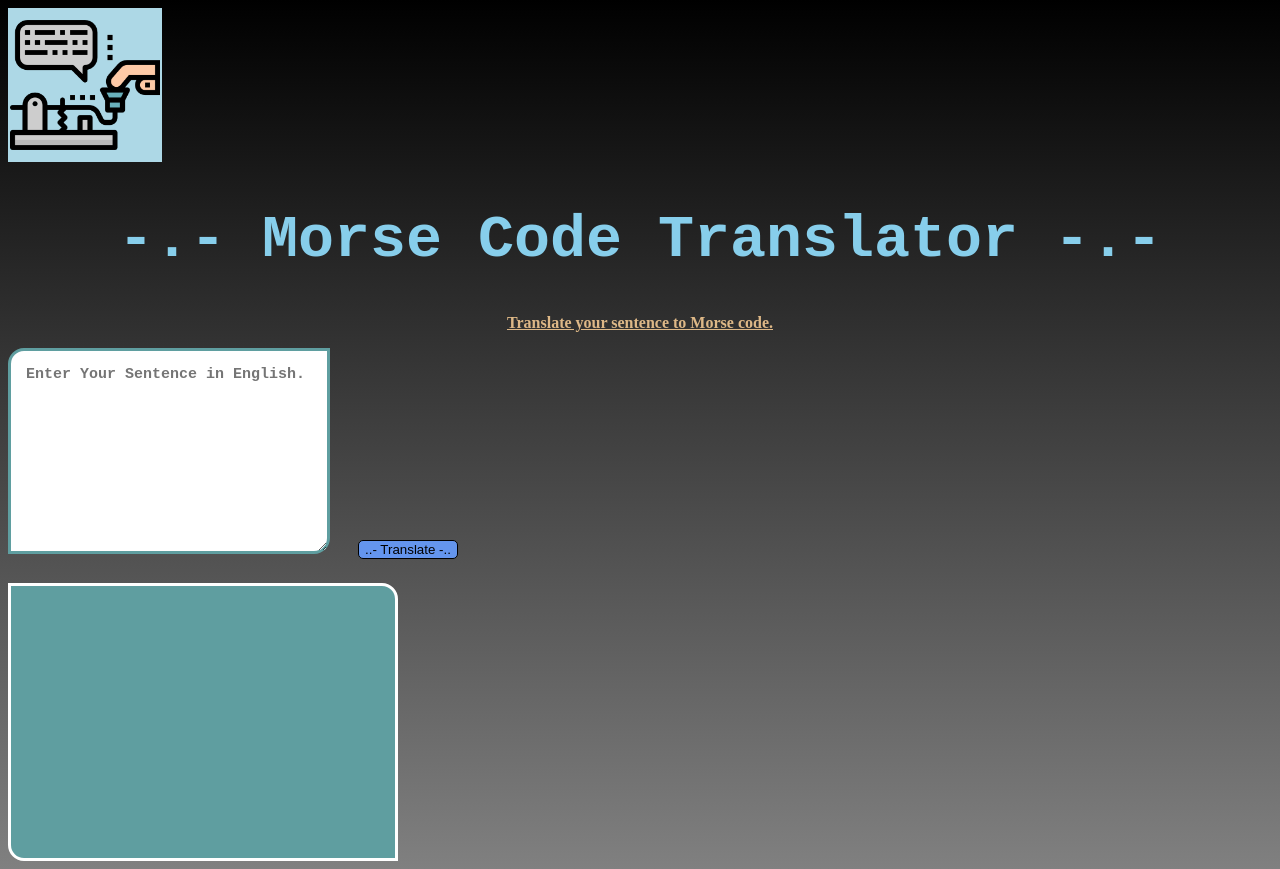
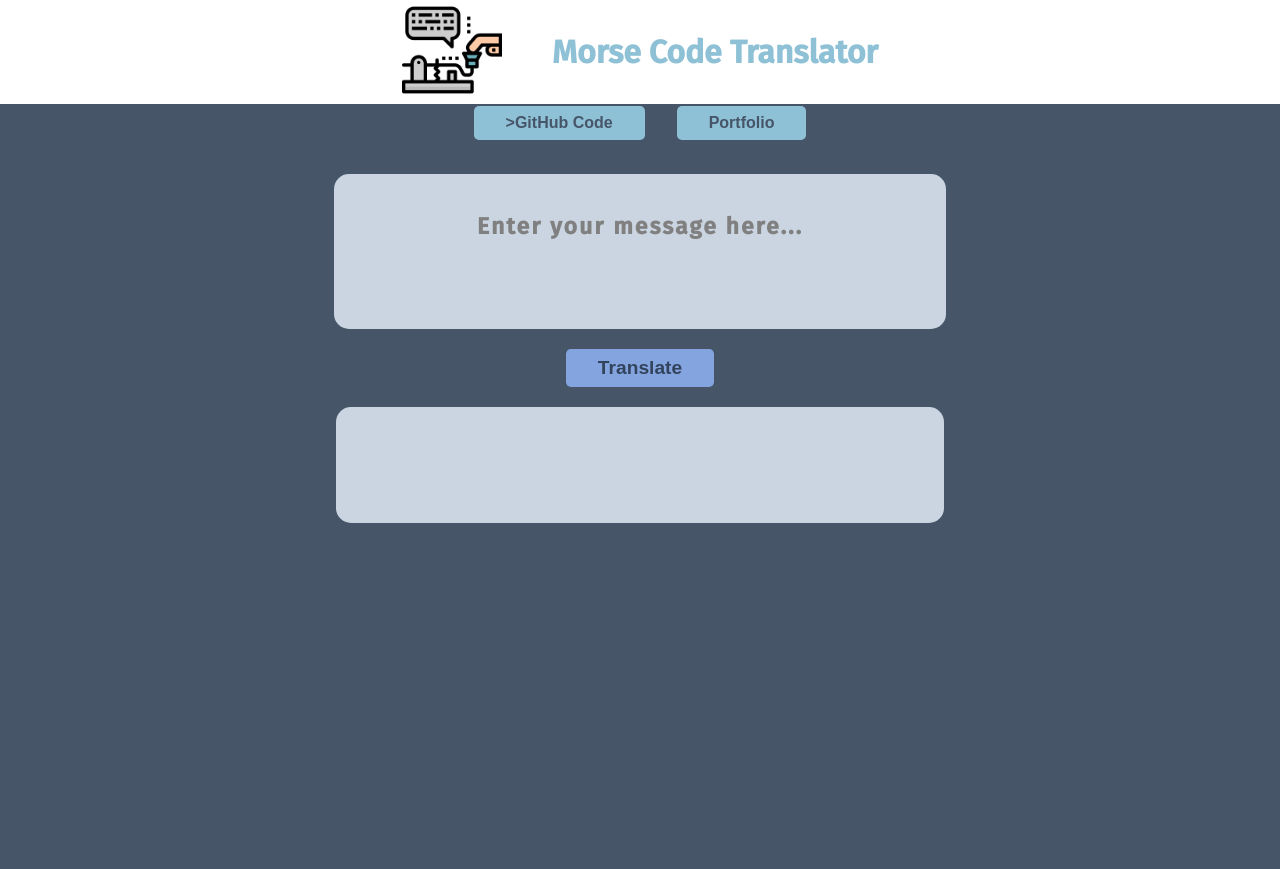
Before and after one commit to VanshSh/Translate-to-Morse-Code-neogcamp, a plain HTML site: page index.html in a window 1280 px wide. After the commit the page ends 800 px from the top, so only its background shows below. Drawn offline with Linux system fonts and the light colour scheme.

Commit message:
Refatc: Reafct the old Code Description: Also added Demo Image , Readme file..

```diff
--- a/app.js
+++ b/app.js
@@ -1,25 +1,21 @@
-var translateBtn = document.querySelector("#translate-btn");
-var translateTxt=document.querySelector("#translate-txt");
-var outputTxt = document.querySelector("#output-txt");
-
+const inputTxt = document.getElementById('inputTxt')
+const btn = document.getElementById('btn')
+const outputTxt = document.getElementById('outputTxt')
 
 // API
- var serverURL = "https://api.funtranslations.com/translate/morse.json";
+const URL = 'https://api.funtranslations.com/translate/morse.json'
 
+btn.addEventListener('click', translateText)
 
-
-function getTranslationURL(input){
- return serverURL +"?"+"text="+ input;
+function translateText() {
+  let newURL = `${URL}?text=${inputTxt.value}`
+  fetch(newURL)
+    .then((response) => response.json())
+    .then((data) => (outputTxt.innerHTML = data.contents.translated))
+    .catch(errorHandler)
 }
 
-function clickHandle(){
- var inputText=translateTxt.value;
- fetch(getTranslationURL(inputText))
- .then((response) =>response.json())
- .then((json) => {
-  var  translatedTxt=json.contents.translated;
-  outputTxt.innerText=translatedTxt;
- })
+function errorHandler(error) {
+  console.log('error occured', error.message)
+  alert('Please! Try after 1 hour')
 }
-
-translateBtn.addEventListener("click",clickHandle);
--- a/index.html
+++ b/index.html
@@ -1,37 +1,59 @@
 <!DOCTYPE html>
 <html lang="en">
-
   <head>
- <meta charset="UTF-8">
- <meta http-equiv="X-UA-Compatible" content="IE=edge">
- <meta name="viewport" content="width=device-width, initial-scale=1.0">
- <link rel="shortcut icon" type="image/jpg" href="./images/morse-code.png" />
+    <meta charset="UTF-8" />
+    <meta http-equiv="X-UA-Compatible" content="IE=edge" />
+    <meta name="viewport" content="width=device-width, initial-scale=1.0" />
+    <link
+      rel="shortcut icon"
+      href="./images/morse-code.png"
+      type="image/x-icon"
+    />
+    <link rel="stylesheet" href="style.css" />
     <title>Morse Code Translator</title>
- <link rel="stylesheet" href="style.css">
   </head>
 
   <body>
- <!-- Image -->
- <img src="./images/morse-code.png" alt="Instrument">
+    <header>
+      <div class="image-holder">
+        <img
+          class="header-image"
+          src="./images/morse-code.png"
+          alt="Morse Code"
+        />
+      </div>
+      <h1 class="header-title">Morse Code Translator</h1>
+    </header>
 
- <!-- Heading -->
- <h1> -.- Morse Code Translator -.-</h1>
- <p>Translate your sentence to Morse code.</p>
+    <main>
+      <section class="links">
+        <button>
+          <a
+            href="https://github.com/VanshSh/Translate-to-Morse-Code-neogcamp"
+            target="_blank"
+          >
+            >GitHub Code</a
+          >
+        </button>
+        <button><a href="#">Portfolio</a></button>
+      </section>
 
- <!--Input -->
- <textarea id="translate-txt" cols="30" rows="10" placeholder="Enter Your Sentence in English."
-  style="padding: 15px;"></textarea>
+      <section class="wrapper">
+        <textarea
+          class="textarea"
+          placeholder="Enter your message here..."
+          cols="10"
+          rows="5"
+          id="inputTxt"
+        ></textarea>
+        <button id="btn" class="translate-button">Translate</button>
 
-
- <!-- Button -->
- <button id="translate-btn">..- Translate -.. </button>
-
-
- <!-- Output -->
- <div id="output-txt"></div>
+        <article class="output-result">
+          <p id="outputTxt"></p>
+        </article>
+      </section>
+    </main>
 
     <script src="app.js" type="text/javascript"></script>
-
   </body>
-
 </html>
--- a/style.css
+++ b/style.css
@@ -1,63 +1,121 @@
+@import url('https://fonts.googleapis.com/css2?family=Fira+Sans:wght@500&family=Lobster&family=Outfit:wght@400;700&display=swap');
 body {
-  background-image: linear-gradient(black, gray);
+  margin: 0;
+  padding: 0;
+  box-sizing: border-box;
+  background: #475569;
 }
 
-
-/* Image */
-img {
-  margin: 0rem 1rem 0rem 0rem;
-  padding: 2px;
-
-  width: 150px;
-  background-color: lightblue;
+header {
+  background-color: #fff;
+  display: flex;
+  justify-content: center;
+  flex-wrap: wrap;
 }
 
-
-/* Heading */
-h1 {
-  color: skyblue;
-  text-align: center;
-  font-weight: bolder;
-  font-family: monospace;
-  font-size: 60px;
+.header-image {
+  width: 50%;
+  min-width: 100px;
+  max-width: 150px;
 }
 
-p {
-  font-weight: bolder;
-  text-align: center;
-  text-decoration: underline;
-  color: burlywood;
+.header-title {
+  display: flex;
+  color: #8ec1d6;
+  font-family: 'Fira Sans', cursive;
+  justify-content: center;
+  align-items: center;
 }
 
-
-/* Input */
-#translate-txt{
- border:cadetblue 3px solid;
- border-radius: 1rem 0rem ;
- color: crimson;
- font-weight: bolder;
- font-size: 15px;
+.links {
+  display: flex;
+  justify-content: center;
+  align-items: center;
+}
+.links button {
+  background-color: #8ec1d6;
+  padding: 0.5rem 2rem;
+  border: none;
+  border-radius: 5px;
+  margin: 2px 1rem;
+  cursor: pointer;
 }
 
-/* Button */
-
-button{
- margin: 1.5rem;
- border: solid 0.5px ;
- border-radius: 5px;
- background-color: cornflowerblue;
-color:black;
+.links button a {
+  font-size: larger;
+  text-decoration: none;
+  font-weight: bold;
+  color: #475569;
 }
 
+.links button:hover {
+  background-color: rgb(154, 183, 212);
+}
 
+.wrapper {
+  display: flex;
+  justify-content: center;
+  align-items: center;
+  flex-direction: column;
+  margin: 2em;
+}
 
-/* Output */
-#output-txt {
-  border: solid 3px white;
-  width: 45vh;
-  border-radius: 0rem 1rem;
-  padding: 1rem 0rem 1rem 1.5rem;
-  height: 30vh;
-  background-color: cadetblue;
+.textarea {
+  width: 50%;
+  border: none;
+  min-width: 200px;
+  font-size: larger;
+  font-family: 'Fira Sans', sans-serif;
+  color: black;
+  padding-top: 2em;
+  font-weight: 600;
+  text-align: center;
+  border-radius: 15px;
+  letter-spacing: 2px;
+  resize: none;
+  background-color: #cbd5e1;
+}
+
+textarea:focus {
+  outline: none;
+}
+
+::placeholder {
+  font-size: larger;
+  font-family: Fira Sans, cursive;
+
+  color: grey;
+  text-align: center;
+}
+
+.translate-button {
+  background-color: rgb(132, 164, 224);
+  padding: 0.5rem 2rem;
+  border: none;
+  border-radius: 5px;
+  margin: 20px 1rem;
+  cursor: pointer;
   font-weight: bolder;
+  font-size: larger;
+  color: #32435c;
 }
+
+.translate-button:hover {
+  background-color: #fff;
+  color: #475569;
+}
+
+.output-result {
+  width: 50%;
+  height: 100px;
+  min-width: 200px;
+  font-size: larger;
+  font-family: 'Outfit', sans-serif;
+  color: black;
+  padding: 1rem 0 0 0;
+  font-weight: 600;
+  text-align: center;
+  border-radius: 15px;
+  letter-spacing: 2px;
+  background-color: #cbd5e1;
+}
```
Also changed, not shown: images/demo.png (added), 1 other file. Lines whose indentation alone changed are shown as unchanged.
